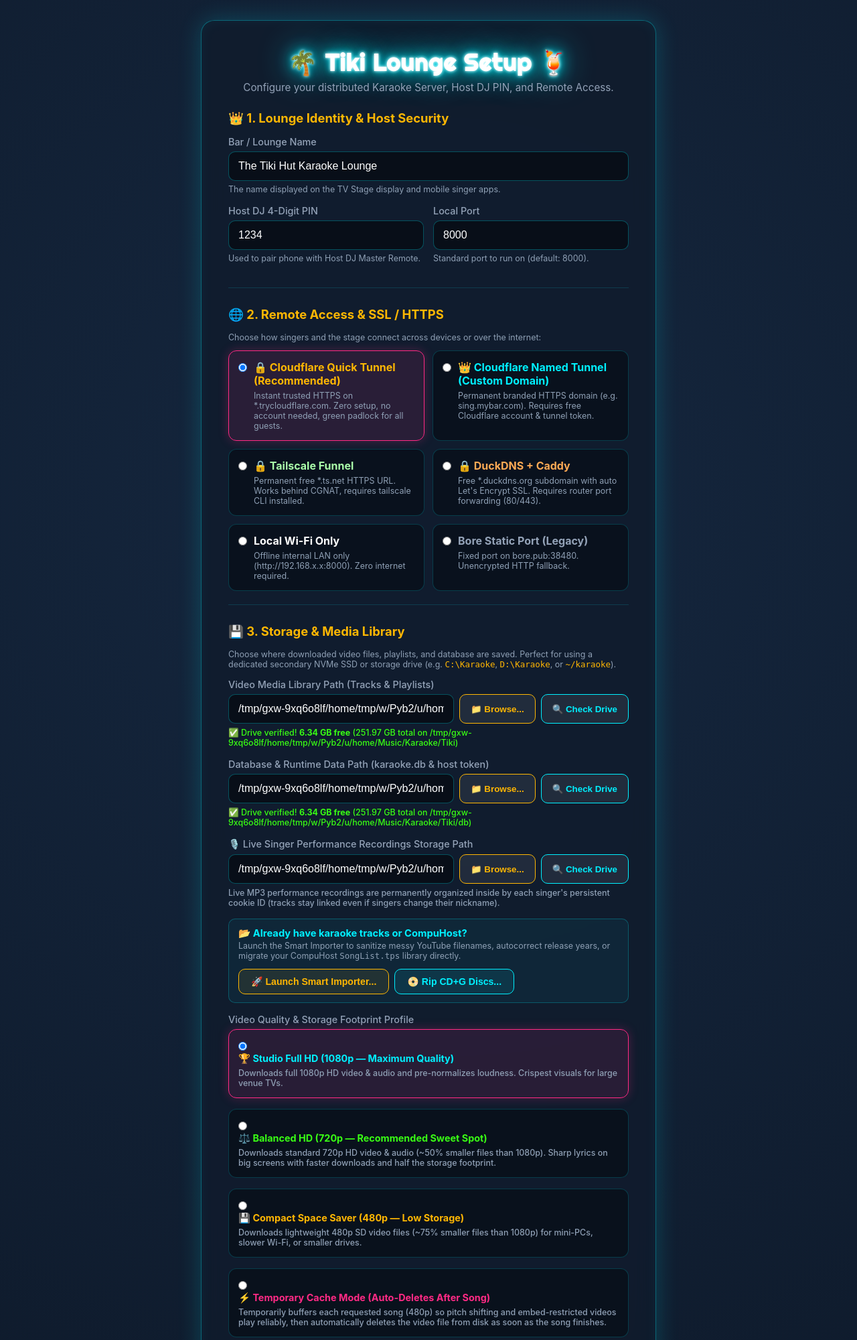
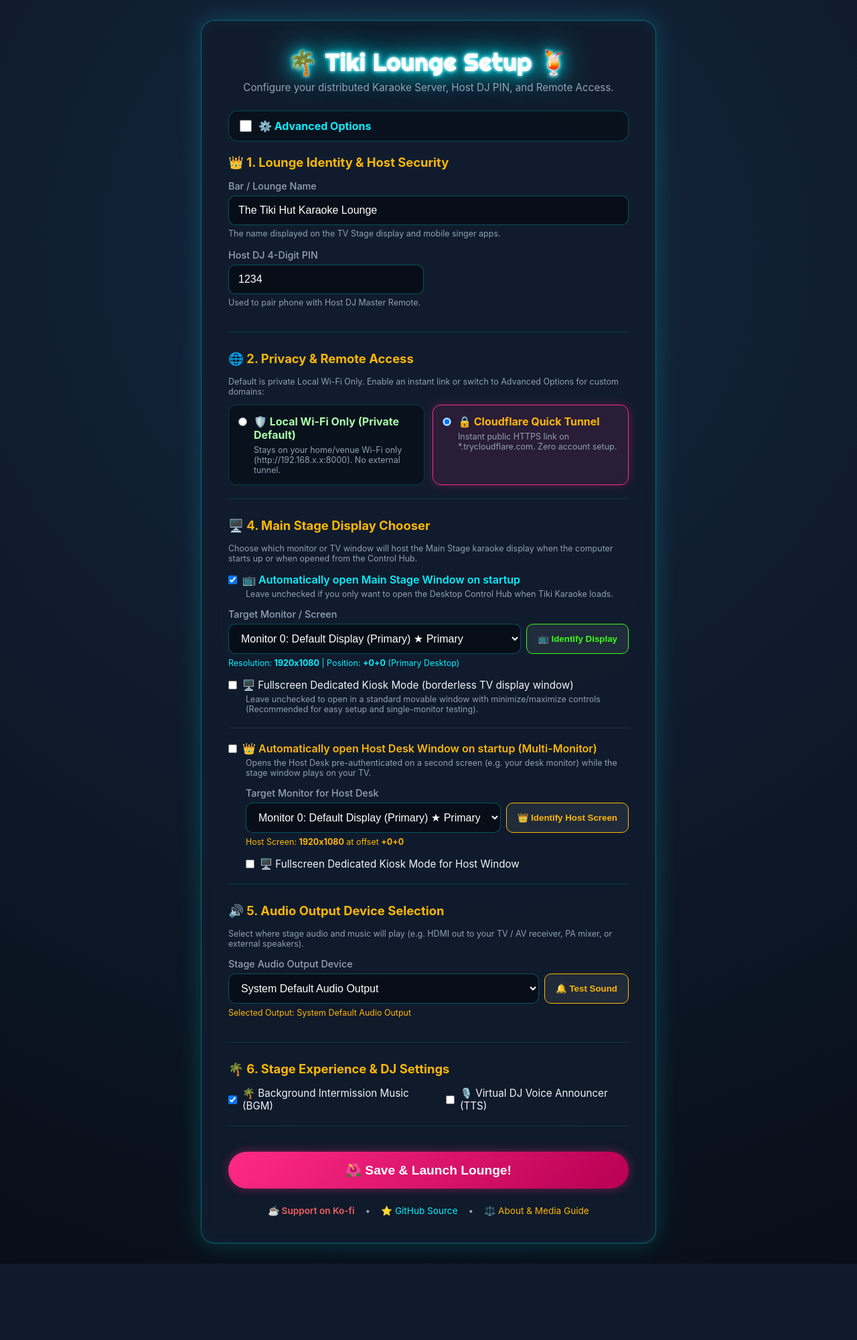
Before and after one commit to Todd0042/tiki-karaoke, a FastAPI app: page /setup in a window 1280 px wide. Shown: the top 2000 px of the page at 67% size. After the commit the page ends 1886 px from the top, so only its background shows below. Run offline with FastAPI, Linux system fonts and the light colour scheme.

Commit message:
Simplify setup screen with Basic/Advanced toggle + category dropdown and remove verified dead code

```diff
--- a/importer/ui/cdg_ripper_window.py
+++ b/importer/ui/cdg_ripper_window.py
@@ -582,11 +582,6 @@ class CdgRipperWindow:
                 self._open_output_folder()
 
 
-def open_cdg_ripper_window(parent: Optional["tk.Tk"] = None, target_tracks_dir: Optional[str] = None) -> CdgRipperWindow:
-    """Convenience launcher for the CD+G Ripper Window."""
-    return CdgRipperWindow(parent=parent, target_tracks_dir=target_tracks_dir)
-
-
 if __name__ == "__main__":
     if not HAS_GUI:
         print("Error: Tkinter GUI not available.")
--- a/templates/setup.html
+++ b/templates/setup.html
@@ -146,6 +146,55 @@
             border: none;
             margin-top: 10px;
         }
+
+        .setup-mode-bar {
+            display: flex;
+            align-items: center;
+            justify-content: space-between;
+            flex-wrap: wrap;
+            gap: 12px;
+            background: rgba(8, 14, 24, 0.72);
+            border: 1px solid rgba(0, 240, 255, 0.25);
+            border-radius: 14px;
+            padding: 12px 16px;
+            margin-bottom: 20px;
+        }
+        .setup-mode-toggle {
+            display: inline-flex;
+            align-items: center;
+            gap: 10px;
+            cursor: pointer;
+            font-weight: 700;
+            color: var(--neon-cyan);
+            user-select: none;
+        }
+        .setup-mode-toggle input {
+            width: 18px;
+            height: 18px;
+            accent-color: var(--neon-cyan);
+            cursor: pointer;
+        }
+        .setup-adv-cat-wrap {
+            display: none;
+            align-items: center;
+            gap: 10px;
+            flex: 1;
+            min-width: 240px;
+            justify-content: flex-end;
+        }
+        .setup-adv-cat-wrap select {
+            background: rgba(15, 25, 40, 0.9);
+            border: 1px solid rgba(0, 240, 255, 0.35);
+            color: #fff;
+            border-radius: 10px;
+            padding: 8px 12px;
+            font-size: 0.92rem;
+            font-weight: 600;
+            max-width: 100%;
+        }
+        body:not(.adv-mode) .adv-only {
+            display: none !important;
+        }
     </style>
 </head>
 <body>
@@ -157,9 +206,27 @@
             </p>
         </div>
 
+        <div class="setup-mode-bar">
+            <label class="setup-mode-toggle" for="advancedSetupToggle">
+                <input type="checkbox" id="advancedSetupToggle" onchange="onSetupModeChange()">
+                <span>⚙️ Advanced Options</span>
+            </label>
+            <div id="advancedCategoryWrap" class="setup-adv-cat-wrap">
+                <label for="advancedCategorySelect" style="font-size: 0.85rem; color: var(--text-muted); white-space: nowrap;">Category:</label>
+                <select id="advancedCategorySelect" onchange="onAdvancedCategoryChange()">
+                    <option value="identity">👑 1. Lounge Identity &amp; Security</option>
+                    <option value="remote">🌐 2. Remote Access &amp; Hotspot</option>
+                    <option value="storage">💾 3. Storage &amp; Video Quality</option>
+                    <option value="display">🖥️ 4. Stage Display Chooser</option>
+                    <option value="audio">🔊 5. Audio, Mic &amp; Monitoring</option>
+                    <option value="experience">🌴 6. Stage Experience &amp; DJ</option>
+                </select>
+            </div>
+        </div>
+
         <form id="setupForm" onsubmit="handleSetupSubmit(event)">
             <!-- Section 1: Identity & Host Security -->
-            <div class="form-section">
+            <div class="form-section" data-adv-cat="identity">
                 <div class="section-header">👑 1. Lounge Identity & Host Security</div>
                 <div class="field-group">
                     <label for="barName">Bar / Lounge Name</label>
@@ -173,7 +240,7 @@
                         <input type="text" id="hostPin" name="host_pin" maxlength="8" value="{{ config.host_pin or '1234' }}" required>
                         <div class="field-desc">Used to pair phone with Host DJ Master Remote.</div>
                     </div>
-                    <div class="field-group">
+                    <div class="field-group adv-only">
                         <label for="port">Local Port</label>
                         <input type="number" id="port" name="port" value="{{ config.port or 8000 }}" required>
                         <div class="field-desc">Standard port to run on (default: 8000).</div>
@@ -182,20 +249,28 @@
             </div>
 
             <!-- Section 2: Remote Connectivity -->
-            <div class="form-section">
-                <div class="section-header">🌐 2. Remote Access & SSL / HTTPS</div>
-                <div class="field-desc" style="margin-bottom: 12px;">Choose how singers and the stage connect across devices or over the internet:</div>
+            <div class="form-section" data-adv-cat="remote">
+                <div class="section-header">🌐 2. Privacy &amp; Remote Access</div>
+                <div class="field-desc" style="margin-bottom: 12px;">Default is private Local Wi-Fi Only. Enable an instant link or switch to Advanced Options for custom domains:</div>
 
                 <div class="radio-card-grid">
-                    <label class="radio-card active" id="cardCloudflareQuick" onclick="selectRemoteMode('cloudflare_quick')">
-                        <input type="radio" name="remote_mode" value="cloudflare_quick" checked style="margin-top: 4px;">
+                    <label class="radio-card active" id="cardLocal" onclick="selectRemoteMode('local')">
+                        <input type="radio" name="remote_mode" value="local" checked style="margin-top: 4px;">
                         <div>
-                            <div style="font-weight: 700; color: var(--neon-gold);">🔒 Cloudflare Quick Tunnel (Recommended)</div>
-                            <div class="field-desc">Instant trusted HTTPS on *.trycloudflare.com. Zero setup, no account needed, green padlock for all guests.</div>
+                            <div style="font-weight: 700; color: #aaffaa;">🛡️ Local Wi-Fi Only (Private Default)</div>
+                            <div class="field-desc">Stays on your home/venue Wi-Fi only (http://192.168.x.x:8000). No external tunnel.</div>
                         </div>
                     </label>
 
-                    <label class="radio-card" id="cardCloudflareNamed" onclick="selectRemoteMode('cloudflare_named')">
+                    <label class="radio-card" id="cardCloudflareQuick" onclick="selectRemoteMode('cloudflare_quick')">
+                        <input type="radio" name="remote_mode" value="cloudflare_quick" style="margin-top: 4px;">
+                        <div>
+                            <div style="font-weight: 700; color: var(--neon-gold);">🔒 Cloudflare Quick Tunnel</div>
+                            <div class="field-desc">Instant public HTTPS link on *.trycloudflare.com. Zero account setup.</div>
+                        </div>
+                    </label>
+
+                    <label class="radio-card adv-only" id="cardCloudflareNamed" onclick="selectRemoteMode('cloudflare_named')">
                         <input type="radio" name="remote_mode" value="cloudflare_named" style="margin-top: 4px;">
                         <div>
                             <div style="font-weight: 700; color: var(--neon-cyan);">👑 Cloudflare Named Tunnel (Custom Domain)</div>
@@ -203,7 +278,7 @@
                         </div>
                     </label>
 
-                    <label class="radio-card" id="cardTailscale" onclick="selectRemoteMode('tailscale')">
+                    <label class="radio-card adv-only" id="cardTailscale" onclick="selectRemoteMode('tailscale')">
                         <input type="radio" name="remote_mode" value="tailscale" style="margin-top: 4px;">
                         <div>
                             <div style="font-weight: 700; color: #aaffaa;">🔒 Tailscale Funnel</div>
@@ -211,7 +286,7 @@
                         </div>
                     </label>
 
-                    <label class="radio-card" id="cardDuckdns" onclick="selectRemoteMode('duckdns')">
+                    <label class="radio-card adv-only" id="cardDuckdns" onclick="selectRemoteMode('duckdns')">
                         <input type="radio" name="remote_mode" value="duckdns" style="margin-top: 4px;">
                         <div>
                             <div style="font-weight: 700; color: #ffaa55;">🔒 DuckDNS + Caddy</div>
@@ -219,15 +294,7 @@
                         </div>
                     </label>
 
-                    <label class="radio-card" id="cardLocal" onclick="selectRemoteMode('local')">
-                        <input type="radio" name="remote_mode" value="local" style="margin-top: 4px;">
-                        <div>
-                            <div style="font-weight: 700; color: #fff;">Local Wi-Fi Only</div>
-                            <div class="field-desc">Offline internal LAN only (http://192.168.x.x:8000). Zero internet required.</div>
-                        </div>
-                    </label>
-
-                    <label class="radio-card" id="cardBore" onclick="selectRemoteMode('bore')">
+                    <label class="radio-card adv-only" id="cardBore" onclick="selectRemoteMode('bore')">
                         <input type="radio" name="remote_mode" value="bore" style="margin-top: 4px;">
                         <div>
                             <div style="font-weight: 700; color: var(--text-muted);">Bore Static Port (Legacy)</div>
@@ -291,7 +358,7 @@
                 </div>
 
                 <!-- Sub-panel: Local Wi-Fi & Hotspot Configuration -->
-                <div id="localWifiFields" class="tiki-card" style="display: none; margin-top: 14px; padding: 16px; border-left: 3px solid var(--neon-cyan); background: rgba(16, 28, 45, 0.95);">
+                <div id="localWifiFields" class="tiki-card adv-only" style="display: none; margin-top: 14px; padding: 16px; border-left: 3px solid var(--neon-cyan); background: rgba(16, 28, 45, 0.95);">
                     <div style="display: flex; justify-content: space-between; align-items: center; margin-bottom: 8px;">
                         <div style="font-weight: 700; color: var(--neon-cyan); font-size: 1rem;">📶 Local Access Point / Hotspot Credentials</div>
                         <span style="font-size: 0.75rem; color: var(--neon-gold); font-weight: 600;">Optional</span>
@@ -321,7 +388,7 @@
             </div>
 
             <!-- Section 3: Storage & Media Library -->
-            <div class="form-section">
+            <div class="form-section adv-only" data-adv-cat="storage">
                 <div class="section-header">💾 3. Storage & Media Library</div>
                 <div class="field-desc" style="margin-bottom: 14px;">
                     Choose where downloaded video files, playlists, and database are saved. Perfect for using a dedicated secondary NVMe SSD or storage drive (e.g. <code style="color: var(--neon-gold);">C:\Karaoke</code>, <code style="color: var(--neon-gold);">D:\Karaoke</code>, or <code style="color: var(--neon-gold);">~/karaoke</code>).
@@ -422,7 +489,7 @@
             </div>
 
             <!-- Section 4: Main Stage Display Chooser -->
-            <div class="form-section">
+            <div class="form-section" data-adv-cat="display">
                 <div class="section-header">🖥️ 4. Main Stage Display Chooser</div>
                 <div class="field-desc" style="margin-bottom: 14px;">
                     Choose which monitor or TV window will host the Main Stage karaoke display when the computer starts up or when opened from the Control Hub.
@@ -503,9 +570,9 @@
                     </div>
                 </div>
 
-                <hr style="border: 0; border-top: 1px solid rgba(255, 255, 255, 0.1); margin: 20px 0;">
-
-                <div class="field-group">
+                <hr class="adv-only" style="border: 0; border-top: 1px solid rgba(255, 255, 255, 0.1); margin: 20px 0;">
+
+                <div class="field-group adv-only">
                     <label for="preferredBrowserSelect">🌐 Preferred Web Browser</label>
                     <div class="field-desc" style="margin-bottom: 8px;">
                         Choose which browser to use when launching Tiki Karaoke windows (Stage screen, Host desk, Setup).
@@ -518,7 +585,7 @@
             </div>
 
             <!-- Section 5: Audio Output Device Selection -->
-            <div class="form-section">
+            <div class="form-section" data-adv-cat="audio">
                 <div class="section-header">🔊 5. Audio Output Device Selection</div>
                 <div class="field-desc" style="margin-bottom: 14px;">
                     Select where stage audio and music will play (e.g. HDMI out to your TV / AV receiver, PA mixer, or external speakers).
@@ -536,7 +603,7 @@
                     <div id="audioDeviceInfo" class="field-desc" style="margin-top: 6px; color: var(--neon-gold);"></div>
                 </div>
 
-                <div class="field-group" style="margin-top: 18px; padding-top: 14px; border-top: 1px solid rgba(255,255,255,0.08);">
+                <div class="field-group adv-only" style="margin-top: 18px; padding-top: 14px; border-top: 1px solid rgba(255,255,255,0.08);">
                     <label for="audioInputSelect">🎤 Stage Microphone & Audio Input Device (Line-In / Mic / Receiver)</label>
                     <div style="display: flex; gap: 8px;">
                         <select id="audioInputSelect" name="audio_input_device" onchange="onAudioInputSelected()" style="flex: 1;">
@@ -557,7 +624,7 @@
                 </div>
 
                 <!-- Monitoring Mode Selector -->
-                <div class="field-group" style="margin-top: 18px; padding-top: 14px; border-top: 1px solid rgba(255,255,255,0.08);">
+                <div class="field-group adv-only" style="margin-top: 18px; padding-top: 14px; border-top: 1px solid rgba(255,255,255,0.08);">
                     <label for="micMonitoringModeSelect">🎧 Mic Monitoring Mode</label>
                     <select id="micMonitoringModeSelect" name="mic_monitoring_mode" onchange="onMonitoringModeChanged(this.value)" style="width: 100%;">
                         <option value="hardware_direct">Hardware Mixer / Direct Interface — Zero-latency hardware monitoring (Clean bypass, Pro Recommended)</option>
@@ -575,9 +642,9 @@
             </div>
 
             <!-- Section 6: Stage Experience & DJ Settings -->
-            <div class="form-section">
+            <div class="form-section" data-adv-cat="experience">
                 <div class="section-header">🌴 6. Stage Experience & DJ Settings</div>
-                <div style="display: grid; grid-template-columns: 1fr 1fr; gap: 14px;">
+                <div class="adv-only" style="display: grid; grid-template-columns: 1fr 1fr; gap: 14px;">
                     <div class="field-group">
                         <label for="targetLufs">Loudness Target (EBU R128)</label>
                         <select id="targetLufs" name="target_lufs">
@@ -624,6 +691,29 @@
     </div>
 
     <script>
+        function onSetupModeChange() {
+            const toggle = document.getElementById('advancedSetupToggle');
+            const isAdv = Boolean(toggle && toggle.checked);
+            document.body.classList.toggle('adv-mode', isAdv);
+            const catWrap = document.getElementById('advancedCategoryWrap');
+            if (catWrap) catWrap.style.display = isAdv ? 'flex' : 'none';
+            onAdvancedCategoryChange();
+        }
+
+        function onAdvancedCategoryChange() {
+            const toggle = document.getElementById('advancedSetupToggle');
+            const isAdv = Boolean(toggle && toggle.checked);
+            const sel = document.getElementById('advancedCategorySelect');
+            const activeCat = sel ? sel.value : 'identity';
+            document.querySelectorAll('#setupForm .form-section[data-adv-cat]').forEach(sec => {
+                if (!isAdv) {
+                    sec.style.display = '';
+                } else {
+                    sec.style.display = (sec.getAttribute('data-adv-cat') === activeCat) ? '' : 'none';
+                }
+            });
+        }
+
         function selectRemoteMode(mode) {
             document.querySelectorAll('#cardCloudflareQuick, #cardCloudflareNamed, #cardTailscale, #cardDuckdns, #cardLocal, #cardBore').forEach(c => c.classList.remove('active'));
             const radio = document.querySelector(`input[name="remote_mode"][value="${mode}"]`);
@@ -1219,8 +1309,9 @@
                 }
                 onMonitoringModeChanged(modeSel.value);
             }
-            const savedRemoteMode = '{{ config.remote_mode or "cloudflare_quick" }}';
+            const savedRemoteMode = '{{ config.remote_mode or "local" }}';
             selectRemoteMode(savedRemoteMode);
+            onSetupModeChange();
         });
 
         async function handleSetupSubmit(e) {
```
Also changed, not shown: database.py (+0 -17 lines), routes/host_controls.py (+0 -40 lines), routes/recordings.py (+0 -22 lines).
